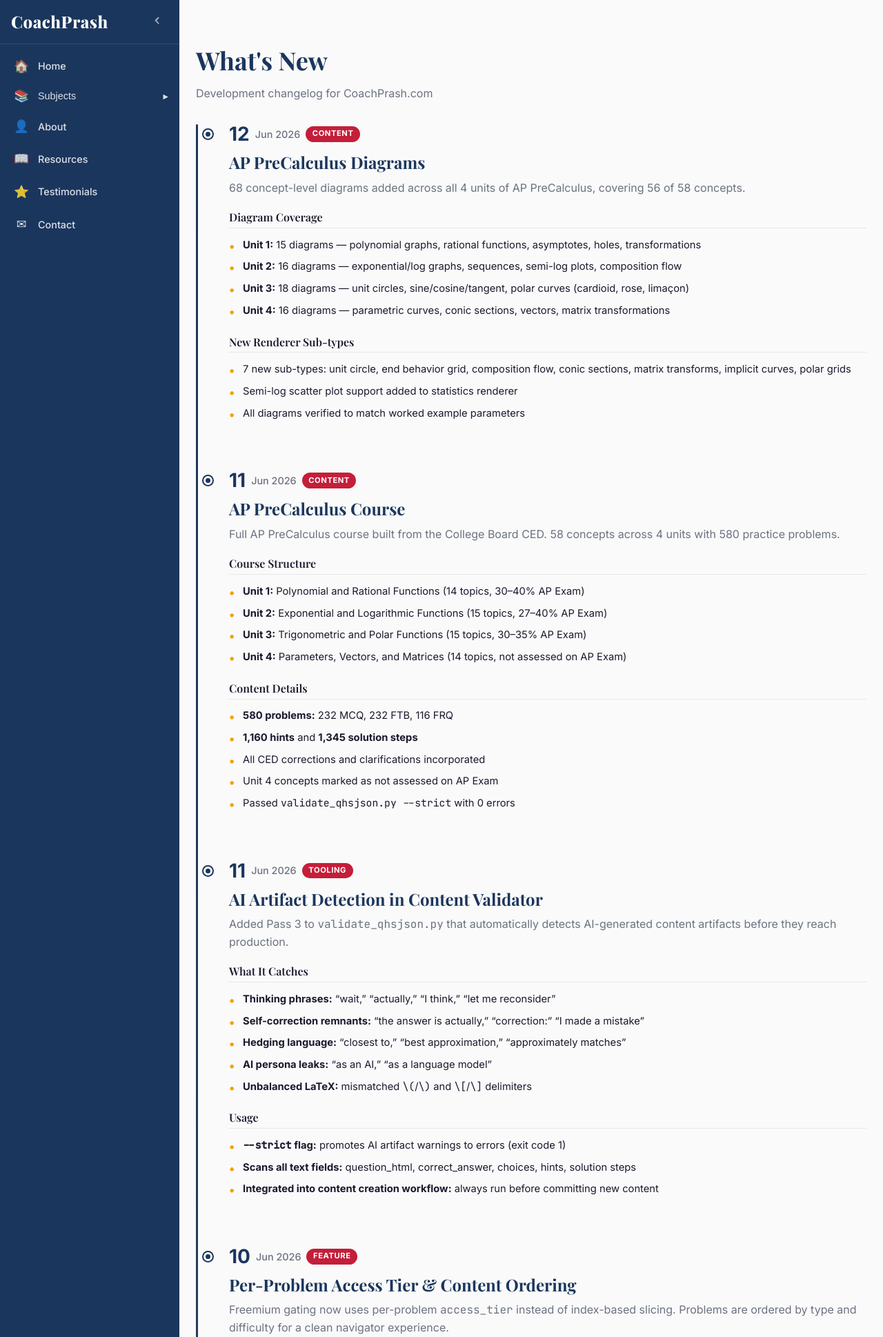
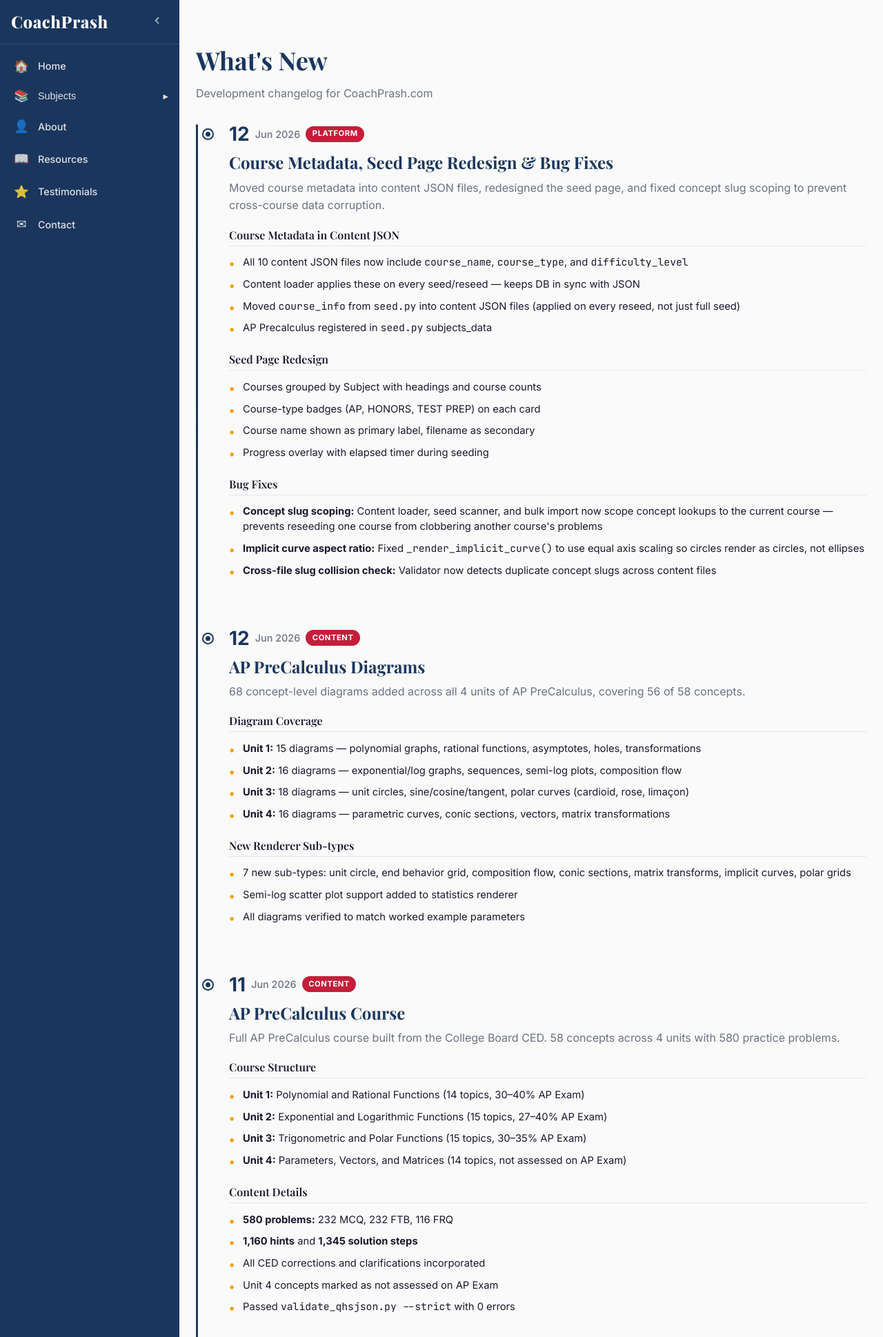
Before and after one commit to CoachPrash/CoachPrash, a Python web app: template app/templates/admin/changelog.html in a window 1280 px wide. Shown: the top 1938 px of the page at 69% size. Run offline with Jinja, Linux system fonts and the light colour scheme; the template is opened without the code that fills it, so the values that code supplies are empty.

Commit message:
Update changelog with course metadata, seed page redesign, bug fixes
Co-Authored-By: Claude Opus 4.6 <noreply@anthropic.com>

```diff
--- a/app/templates/admin/changelog.html
+++ b/app/templates/admin/changelog.html
@@ -8,6 +8,47 @@
         <p class="changelog-subtitle">Development changelog for CoachPrash.com</p>
 
         <div class="changelog-timeline">
+
+            <div class="changelog-entry">
+                <div class="changelog-date">
+                    <span class="changelog-date-day">12</span>
+                    <span class="changelog-date-month">Jun 2026</span>
+                    <span class="changelog-phase-badge">Platform</span>
+                </div>
+                <div class="changelog-body">
+                    <h2>Course Metadata, Seed Page Redesign &amp; Bug Fixes</h2>
+                    <p class="changelog-summary">Moved course metadata into content JSON files, redesigned the seed page, and fixed concept slug scoping to prevent cross-course data corruption.</p>
+
+                    <div class="changelog-section">
+                        <h3>Course Metadata in Content JSON</h3>
+                        <ul>
+                            <li>All 10 content JSON files now include <code>course_name</code>, <code>course_type</code>, and <code>difficulty_level</code></li>
+                            <li>Content loader applies these on every seed/reseed &mdash; keeps DB in sync with JSON</li>
+                            <li>Moved <code>course_info</code> from <code>seed.py</code> into content JSON files (applied on every reseed, not just full seed)</li>
+                            <li>AP Precalculus registered in <code>seed.py</code> subjects_data</li>
+                        </ul>
+                    </div>
+
+                    <div class="changelog-section">
+                        <h3>Seed Page Redesign</h3>
+                        <ul>
+                            <li>Courses grouped by Subject with headings and course counts</li>
+                            <li>Course-type badges (AP, HONORS, TEST PREP) on each card</li>
+                            <li>Course name shown as primary label, filename as secondary</li>
+                            <li>Progress overlay with elapsed timer during seeding</li>
+                        </ul>
+                    </div>
+
+                    <div class="changelog-section">
+                        <h3>Bug Fixes</h3>
+                        <ul>
+                            <li><strong>Concept slug scoping:</strong> Content loader, seed scanner, and bulk import now scope concept lookups to the current course &mdash; prevents reseeding one course from clobbering another course's problems</li>
+                            <li><strong>Implicit curve aspect ratio:</strong> Fixed <code>_render_implicit_curve()</code> to use equal axis scaling so circles render as circles, not ellipses</li>
+                            <li><strong>Cross-file slug collision check:</strong> Validator now detects duplicate concept slugs across content files</li>
+                        </ul>
+                    </div>
+                </div>
+            </div>
 
             <div class="changelog-entry">
                 <div class="changelog-date">
```
